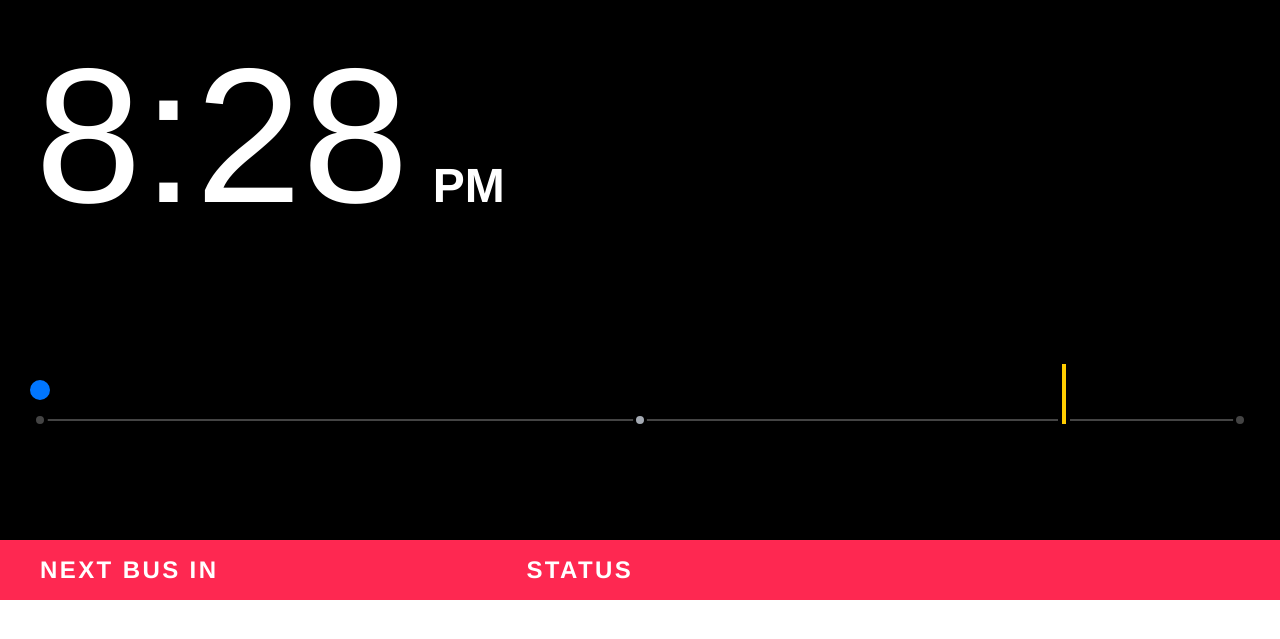
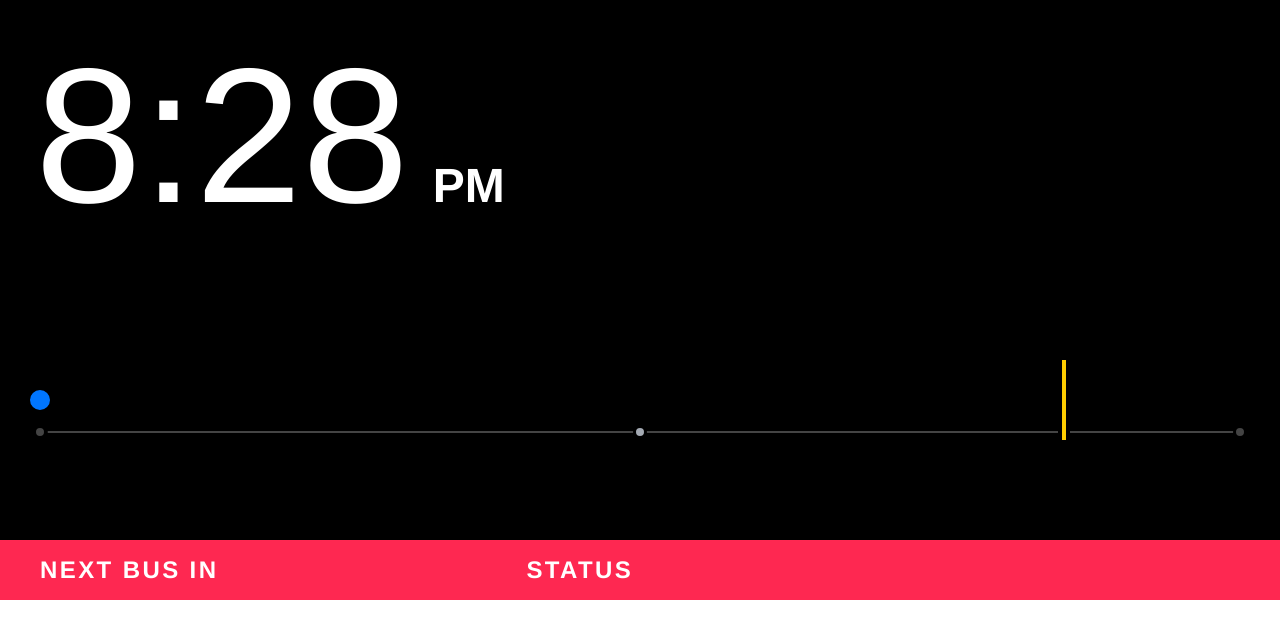
Before and after one commit to AkaokA/ipad-dashboard, a Jekyll site: the page built from index.html, in a window 1280 px wide. Shown: the top 639 px of the page. Built offline with Jekyll 4.4.1, drawn with Linux system fonts in a browser that asks for light colours; nearby versions of some CDN libraries.

Commit message:
Layout tweaks.

```diff
--- a/css/main.scss
+++ b/css/main.scss
@@ -97,15 +97,15 @@ body {
     }
   }
 
-  $midlineHeight: 100%;
+  $midlineHeight: 90%;
 
   .weatherDisplay {
     .forecastGraph {
       position: relative;
       width: 100%;
-      height: 60px;
+      height: 80px;
       margin-top: $large-font-size + $spacing-unit * 4;
-      margin-bottom: $base-font-size + $spacing-unit * 4;
+      margin-bottom: $base-font-size + $spacing-unit * 2;
       font-size: 0;
 
       & > * {
@@ -231,9 +231,9 @@ body {
         box-sizing: content-box;
         border: 4px solid $background-color;
         border-radius: 2px;
-        top: 0;
+        top: 50%;
         left: 50%;
-        -webkit-transform: translateX(-50%);
+        -webkit-transform: translate(-50%, -50%);
       }
 
     }
--- a/index.html
+++ b/index.html
@@ -20,9 +20,6 @@ layout: default
       <div class="midlineDot leftDot"></div>
       <div class="midlineDot rightDot"></div>
 
-
-
-      <div class="currentTimeMarker"></div>
       <div class="high tempDisplay">
         <div class="highTemp tempText"></div>
         <div class="highTempDot tempDot"></div>
@@ -33,6 +30,7 @@ layout: default
         <div class="lowTempDot tempDot"></div>
         <div class="lowTempTime tempTimeText"></div>
       </div>
+      <div class="currentTimeMarker"></div>
     </div>
     <p class="summary"></p>
     <p class="precip"></p>
```
